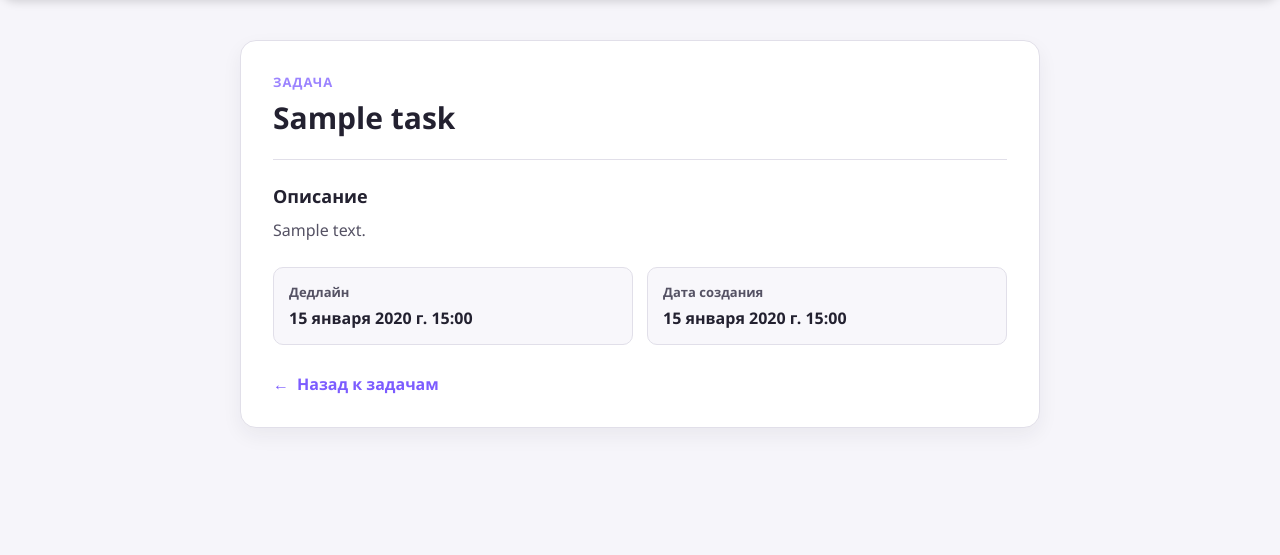
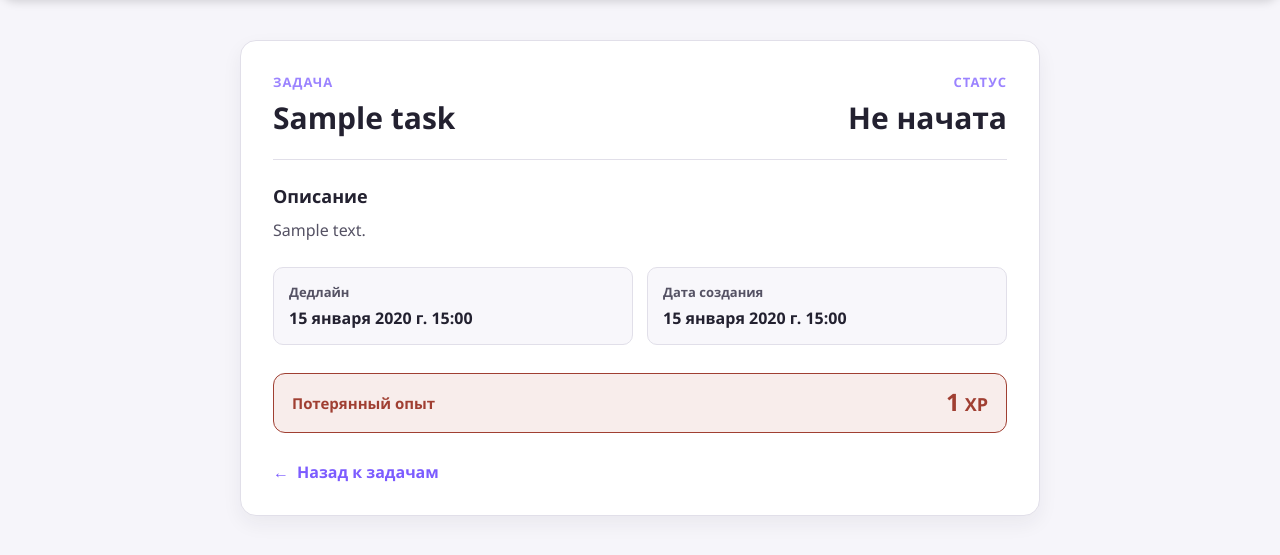
Before and after one commit to egoruxa27/Evolve, a Django app: page /tasks/1/detail/ in a window 1280 px wide. Shown: the part 80-635 px from the top of the page. Run offline with Django 5.2, Linux system fonts and the light colour scheme; a user stored in the database is signed in; tables that the repository leaves empty hold one stand-in row (values such as "Sample post"); grey boxes marked "Sample" are stand-in pictures.

Commit message:
feat: add a XP reward and user level

```diff
--- a/apps/tasks/models.py
+++ b/apps/tasks/models.py
@@ -1,4 +1,5 @@
 from django.contrib.auth import get_user_model
+from django.core.validators import MinValueValidator, MaxValueValidator
 from django.db import models
 
 
@@ -25,7 +26,19 @@ class Task(models.Model):
         default=Status.NOT_STARTED
     )
     created_at = models.DateTimeField('Дата создания задачи', auto_now_add=True)
-    deadline = models.DateTimeField('Дедлайн')
+    completed_at = models.DateTimeField(
+        'Дата выполнения задачи',
+        blank=True,
+        null=True
+    )
+    deadline = models.DateTimeField('Дедлайн')#validator не раньше сегодняшней даты
+    xp_reward = models.PositiveSmallIntegerField(
+        'Опыт',
+        validators=[
+            MinValueValidator(1),
+            MaxValueValidator(100)
+        ]
+    )
 
     class Meta:
         verbose_name = 'Задача'
--- a/apps/tasks/views.py
+++ b/apps/tasks/views.py
@@ -3,9 +3,11 @@ from django.views import View
 from django.shortcuts import get_object_or_404, redirect
 from django.urls import reverse_lazy
 from django.contrib.auth.mixins import LoginRequiredMixin
+from django.contrib.auth import get_user_model
 
 from .models import Task
-from .forms import CreateTaskForm, ChangeTaskStatusForm
+from .forms import CreateTaskForm
+from .services import complete_task
 
 
 class TaskListView(LoginRequiredMixin, ListView):
@@ -14,7 +16,12 @@ class TaskListView(LoginRequiredMixin, ListView):
     paginate_by = 5
 
     def get_queryset(self):
-        return Task.objects.filter(user=self.request.user).exclude(status='completed')
+        return (
+            Task.objects
+            .filter(user=self.request.user)
+            .exclude(status='completed')
+            .order_by('-created_at')
+        )
 
     def get_context_data(self, **kwargs):
         context = super().get_context_data(**kwargs)
@@ -24,7 +31,11 @@ class TaskListView(LoginRequiredMixin, ListView):
 
 class TaskHistoryView(TaskListView):
     def get_queryset(self):
-        return Task.objects.filter(user=self.request.user, status='completed')
+        return (
+            Task.objects
+            .filter(user=self.request.user, status='completed')
+            .order_by('-completed_at')
+        )
 
     def get_context_data(self, **kwargs):
             context = super().get_context_data(**kwargs)
@@ -45,14 +56,10 @@ class UpdateTaskStatusView(LoginRequiredMixin, View):
         task = get_object_or_404(
             Task,
             pk=pk,
-            user = request.user
+            user=request.user
         )
 
-        form = ChangeTaskStatusForm(request.POST)
-
-        if form.is_valid():
-            task.status = form.cleaned_data['status']
-            task.save(update_fields=['status'])
+        complete_task(task, request.user)
 
         return redirect('tasks:list')
 
--- a/apps/users/models.py
+++ b/apps/users/models.py
@@ -9,9 +9,17 @@ class User(AbstractBaseUser, PermissionsMixin):
     nickname = models.CharField('Никнейм', unique=True, max_length=30)
     is_active = models.BooleanField(default=True)
     is_staff = models.BooleanField(default=False)
-
-    # add validator for jpeg, png, and validate avatar field in form
-    avatar = models.ImageField('Аватарка', upload_to='avatars/', null=True, blank=True)
+    avatar = models.ImageField(
+        'Аватарка',
+        upload_to='avatars/',
+        null=True,
+        blank=True
+    )
+    level = models.PositiveSmallIntegerField(
+        'Уровень пользователя',
+        default=1
+        )
+    xp_amount = models.PositiveIntegerField('Опыт пользователя', default=0)
 
     objects = UserManager()
 
--- a/static/css/tasks_detail.css
+++ b/static/css/tasks_detail.css
@@ -13,6 +13,10 @@
 }
 
 .task-detail-heading {
+    display: flex;
+    justify-content: space-between;
+    align-items: flex-start;
+
     padding-bottom: 22px;
     border-bottom: 1px solid rgb(225, 223, 233);
 }
@@ -20,11 +24,16 @@
 .task-detail-label {
     display: block;
     margin-bottom: 8px;
+
     color: rgb(155, 131, 255);
     font-size: 13px;
     font-weight: 700;
     letter-spacing: 0.08em;
     text-transform: uppercase;
+}
+
+.task-detail-status {
+    text-align: right;
 }
 
 .task-detail-heading h1 {
@@ -90,3 +99,46 @@
 .task-detail-back:hover {
     color: rgb(45, 190, 170);
 }
+
+.task-detail-take-xp {
+    background-color: rgba(45, 190, 170, 0.1);
+    border-color: rgba(45, 190, 170, 0.35);
+    color: rgb(31, 139, 124);
+}
+
+.task-detail-lost-xp {
+    background-color: rgba(181, 76, 60, 0.1);
+    border-color: rgba(181, 76, 60, 0.35);
+    color: rgb(160, 63, 50);
+}
+
+.task-detail-xp {
+    display: flex;
+    align-items: center;
+    justify-content: space-between;
+    gap: 16px;
+    margin: 0 0 28px;
+    padding: 16px 18px;
+
+    border: 1px solid;
+    border-radius: 12px;
+    font-size: 15px;
+}
+
+.task-detail-xp-label {
+    font-weight: 600;
+}
+
+.task-detail-xp-value {
+    display: inline-flex;
+    align-items: baseline;
+    gap: 5px;
+    flex-shrink: 0;
+
+    font-size: 18px;
+}
+
+.task-detail-xp-value > span {
+    font-size: 24px;
+    line-height: 1;
+}
--- a/templates/tasks/create_task.html
+++ b/templates/tasks/create_task.html
@@ -17,6 +17,7 @@
             <div class="form-field">
                 <span class="form-label">{{ field.label }}</span>
                 {{ field }}
+                {{ field.help_text }}
                 {{ field.errors }}
             </div>
         {% endfor %}
--- a/templates/tasks/task_detail.html
+++ b/templates/tasks/task_detail.html
@@ -10,8 +10,15 @@
 
 <main class="task-detail-card">
     <div class="task-detail-heading">
-        <span class="task-detail-label">Задача</span>
-        <h1>{{ task.title }}</h1>
+        <div>
+            <span class="task-detail-label">Задача</span>
+            <h1>{{ task.title }}</h1>
+        </div>
+
+        <div class="task-detail-status">
+            <span class="task-detail-label">Статус</span>
+            <h1>{{ task.get_status_display }}</h1>
+        </div>
     </div>
 
     <div class="task-detail-description">
@@ -30,6 +37,23 @@
         </div>
     </dl>
 
+    {% if task.status == 'completed' %}
+    <div class="task-detail-xp task-detail-take-xp">
+        <span class="task-detail-xp-label">Полученный опыт</span>
+        <strong class="task-detail-xp-value">
+            <span>{{ task.xp_reward }}</span> XP
+        </strong>
+    </div>
+    {% else %}
+    <div class="task-detail-xp task-detail-lost-xp">
+        <span class="task-detail-xp-label">Потерянный опыт</span>
+        <strong class="task-detail-xp-value">
+            <span>{{ task.xp_reward }}</span> XP
+        </strong>
+    </div>
+    {% endif %}
+
+
     <a href="{% url 'tasks:list' %}" class="task-detail-back">
         <span aria-hidden="true">←</span>
         Назад к задачам
```
Also changed, not shown: apps/tasks/forms.py (+6 -7 lines), apps/tasks/services.py (added, +15 -0 lines), apps/users/forms.py (+16 -0 lines), static/css/tasks.css (+19 -0 lines), templates/tasks/task_list.html (+18 -20 lines), apps/tasks/migrations/0005_task_xp_reward_alter_task_status.py (added), apps/tasks/migrations/0006_task_completed_at.py (added), apps/users/migrations/0006_user_level_user_xp.py (added), apps/users/migrations/0007_rename_xp_user_xp_amount.py (added).
